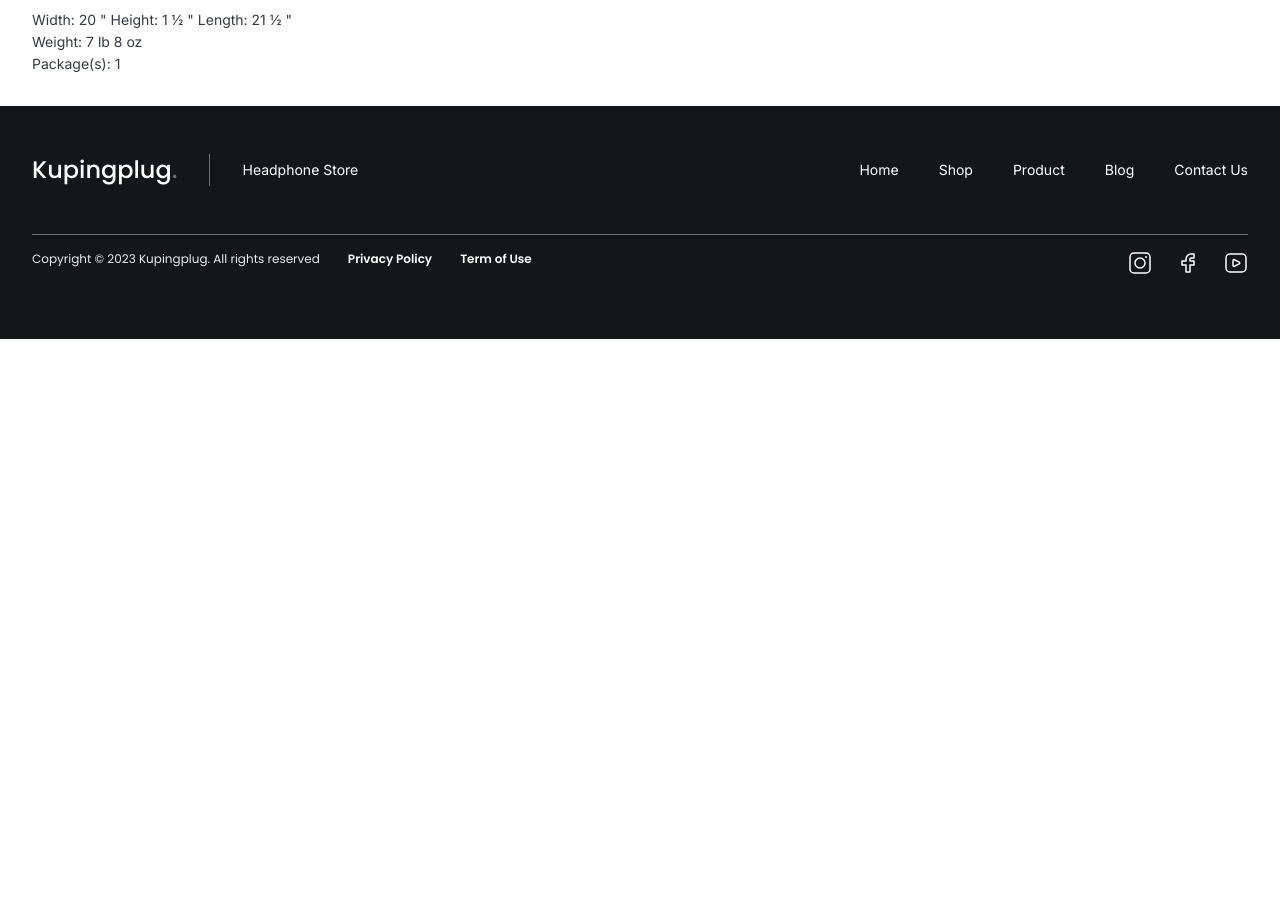
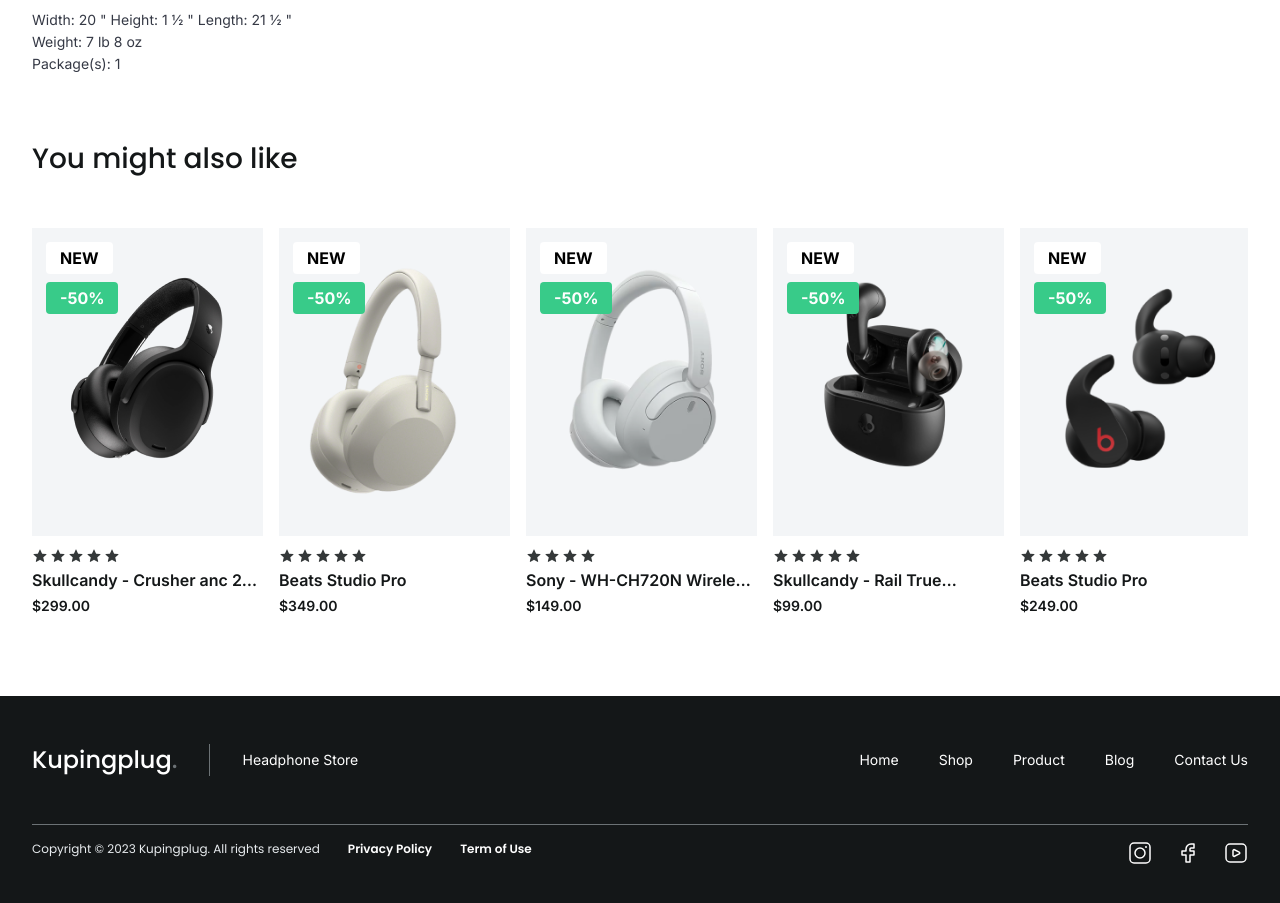
Before and after one commit to pujiragil/kupingplug, a Next.js app: page /product in a window 1280 px wide. Shown: the part 1561-2464 px from the top of the page. Before the commit the page ends 1900 px from the top, so only its background shows below. Built offline with nearby package versions, Linux system fonts and the light colour scheme.

Commit message:
applied productRecommendation component

```diff
--- a/app/(subroot)/product/page.tsx
+++ b/app/(subroot)/product/page.tsx
@@ -10,6 +10,7 @@
 import Button from "@/ui/button";
 import ProductSlider from "@/ui/slider/productSlider";
 import ProductTab from "@/app/(subroot)/product/productTab";
+import ProductRecommendation from "@/app/(subroot)/product/productRecommendation";
 
 export default function Page() {
   return (
@@ -252,6 +253,7 @@
         </div>
 
         <ProductTab />
+        <ProductRecommendation />
         {/* <div className="mx-auto max-w-[420px] space-y-10 md:max-w-[520px] lg:max-w-none">
           <div className="flex flex-col lg:flex-row lg:gap-10">
             <div className="flex items-center justify-between border-b border-[#6C7275] pb-2 lg:border-none lg:p-0">
--- a/app/(subroot)/product/productTab.tsx
+++ b/app/(subroot)/product/productTab.tsx
@@ -141,7 +141,7 @@
 
 const Reviews = () => {
   return (
-    <div className="space-y-10">
+    <div className="space-y-10 pb-10">
       <div className="flex flex-col gap-6 lg:flex-row lg:items-center lg:justify-between">
         <p className="font-poppins text-2xl font-medium text-[#141718]">
           11 Reviews
```
